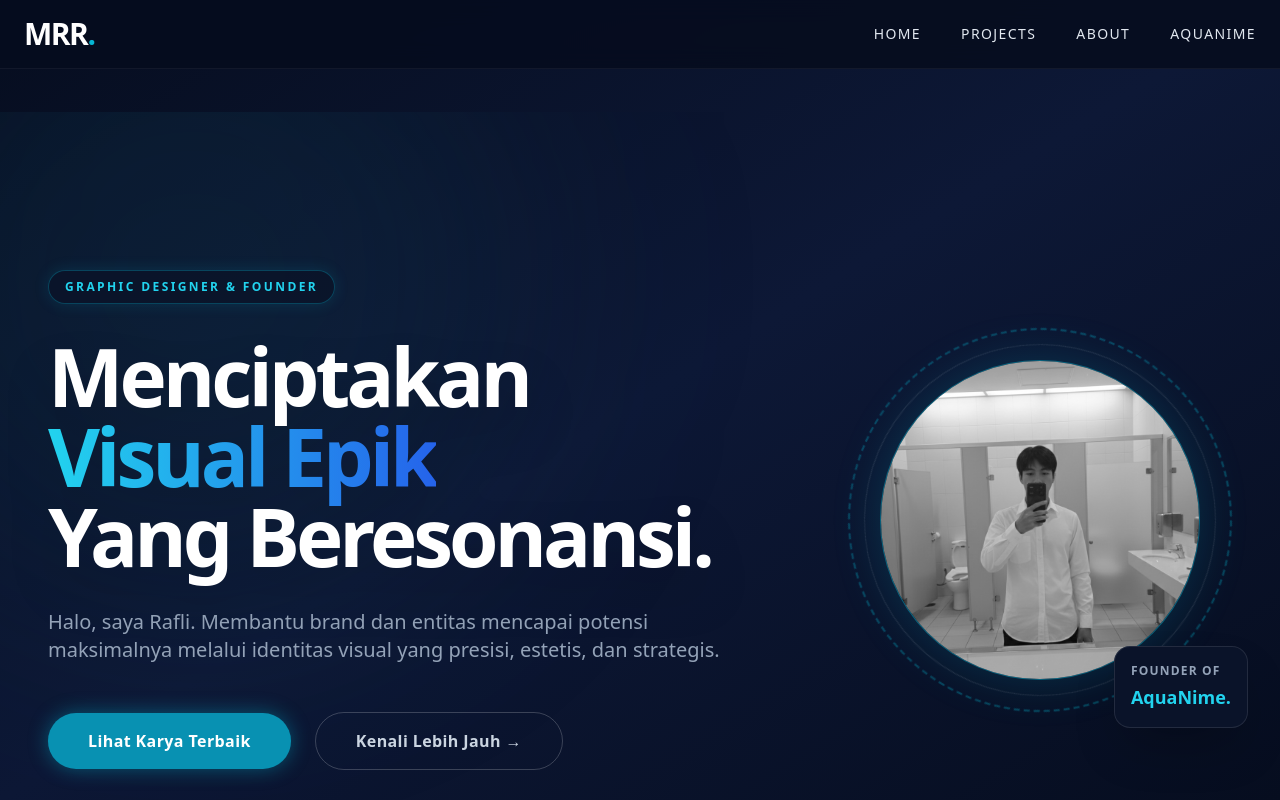
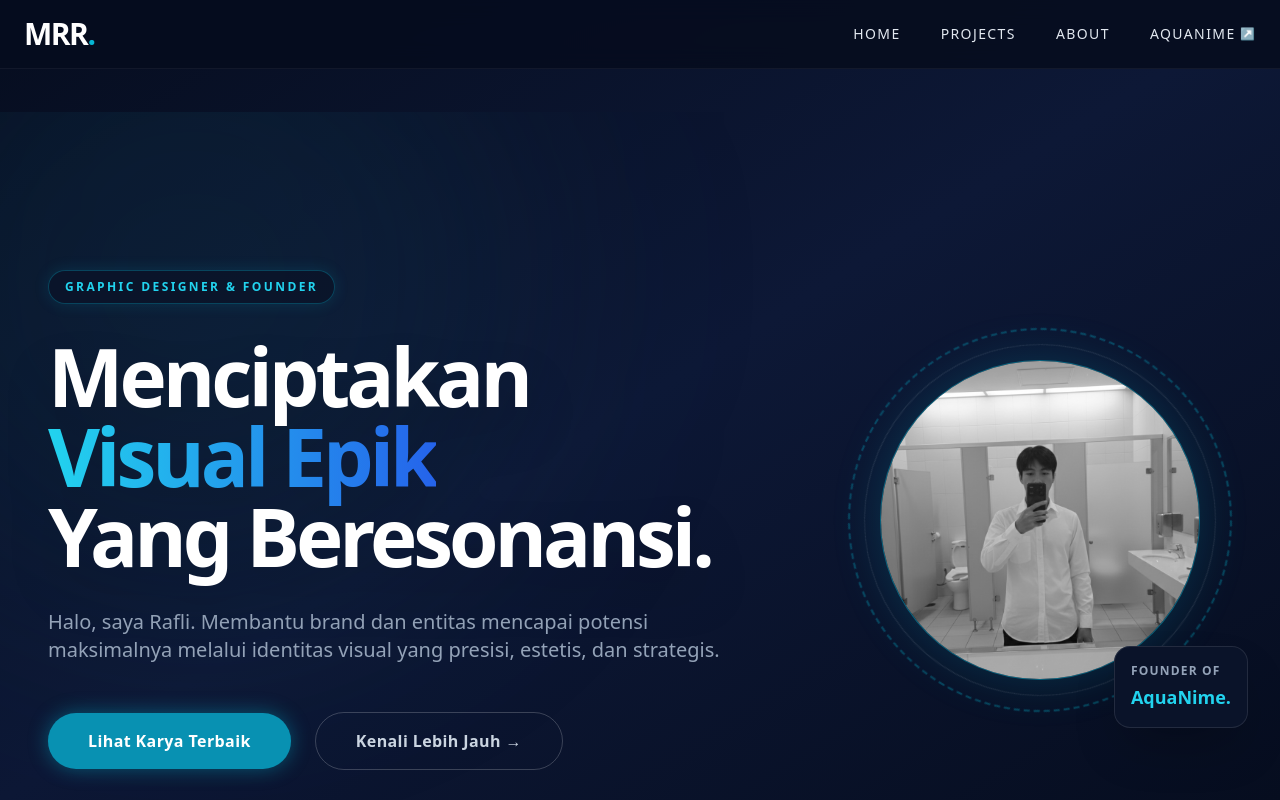
Before and after one commit to Rafli161102/CV-MRR, a Next.js app: page / in a window 1280 px wide. Shown: the top 800 px of the page. Built offline with nearby package versions, Linux system fonts and the light colour scheme.

Commit message:
Update Navbar.jsx
Nav Bar Update aquanime link

```diff
--- a/src/components/Navbar.jsx
+++ b/src/components/Navbar.jsx
@@ -6,11 +6,12 @@ import { useState } from 'react'
 export default function Navbar() {
   const [isMenuOpen, setIsMenuOpen] = useState(false);
 
+  // Link Navigasi (AquaNime diubah jadi External Link)
   const navLinks = [
-    { name: 'Home', href: '/' },
-    { name: 'Projects', href: '/projects' },
-    { name: 'About', href: '/about' },
-    { name: 'AquaNime', href: '/aquanime' },
+    { name: 'Home', href: '/', isExternal: false },
+    { name: 'Projects', href: '/projects', isExternal: false },
+    { name: 'About', href: '/about', isExternal: false },
+    { name: 'AquaNime', href: 'https://aqua-nime.vercel.app/', isExternal: true }, // <--- DIRECT LINK
   ];
 
   return (
@@ -29,9 +30,15 @@ export default function Navbar() {
           {/* DEKSTOP MENU */}
           <div className="hidden md:flex items-center gap-8 lg:gap-10 font-medium text-sm tracking-widest uppercase relative z-[60]">
             {navLinks.map((link, index) => (
+              link.isExternal ? (
+                <a key={index} href={link.href} target="_blank" rel="noopener noreferrer" className="text-slate-200 hover:text-cyan-400 transition-colors duration-300 flex items-center gap-1">
+                  {link.name} <span className="text-xs">↗</span>
+                </a>
+              ) : (
                 <Link key={index} href={link.href} className="text-slate-200 hover:text-cyan-400 transition-colors duration-300">
                   {link.name}
                 </Link>
+              )
             ))}
           </div>
 
@@ -52,6 +59,19 @@ export default function Navbar() {
       <div className={`fixed inset-0 bg-[#060D1F]/98 backdrop-blur-2xl z-40 transition-all duration-500 ease-in-out flex flex-col items-center justify-center ${isMenuOpen ? 'opacity-100 visible' : 'opacity-0 invisible pointer-events-none'}`}>
         <div className="flex flex-col items-center gap-10 text-4xl font-black tracking-tight">
           {navLinks.map((link, index) => (
+             link.isExternal ? (
+              <a
+                key={index}
+                href={link.href}
+                target="_blank"
+                rel="noopener noreferrer"
+                onClick={() => setIsMenuOpen(false)}
+                className={`text-white hover:text-cyan-400 transition-all duration-500 flex items-center gap-2 ${isMenuOpen ? 'translate-y-0 opacity-100' : 'translate-y-12 opacity-0'}`}
+                style={{ transitionDelay: `${index * 75}ms` }}
+              >
+                {link.name}<span className="text-cyan-500 text-2xl mb-4">↗</span>
+              </a>
+             ) : (
               <Link
                 key={index}
                 href={link.href}
@@ -61,6 +81,7 @@ export default function Navbar() {
               >
                 {link.name}<span className="text-cyan-500">.</span>
               </Link>
+             )
           ))}
         </div>
         <div className={`w-16 h-1 bg-cyan-800 rounded-full mt-12 transition-all duration-700 delay-300 ${isMenuOpen ? 'scale-100 opacity-100' : 'scale-0 opacity-0'}`}></div>
```
Lines whose indentation alone changed are shown as unchanged.
